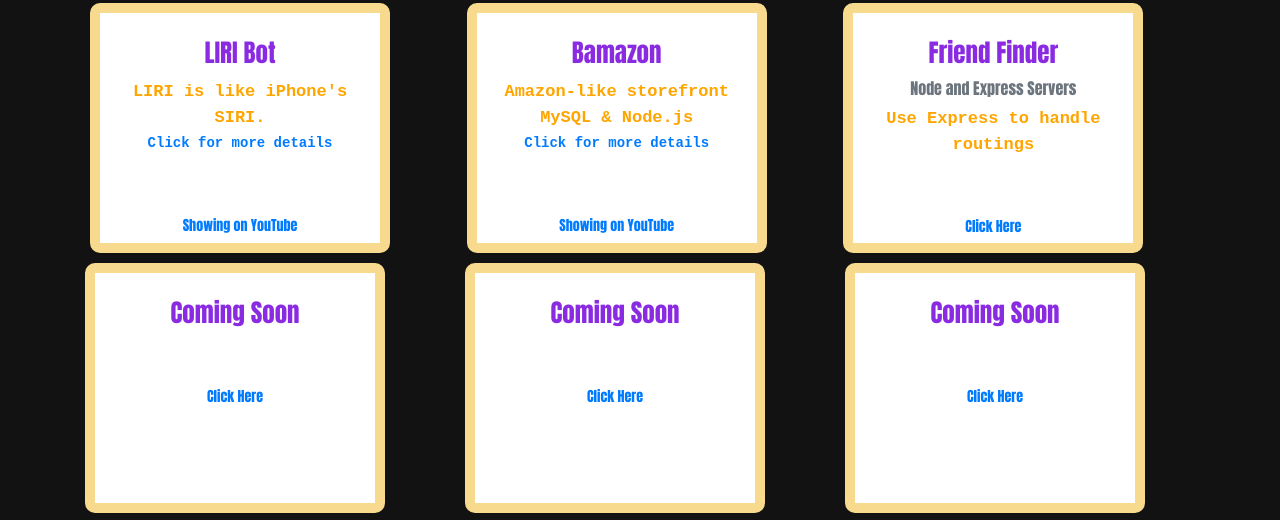
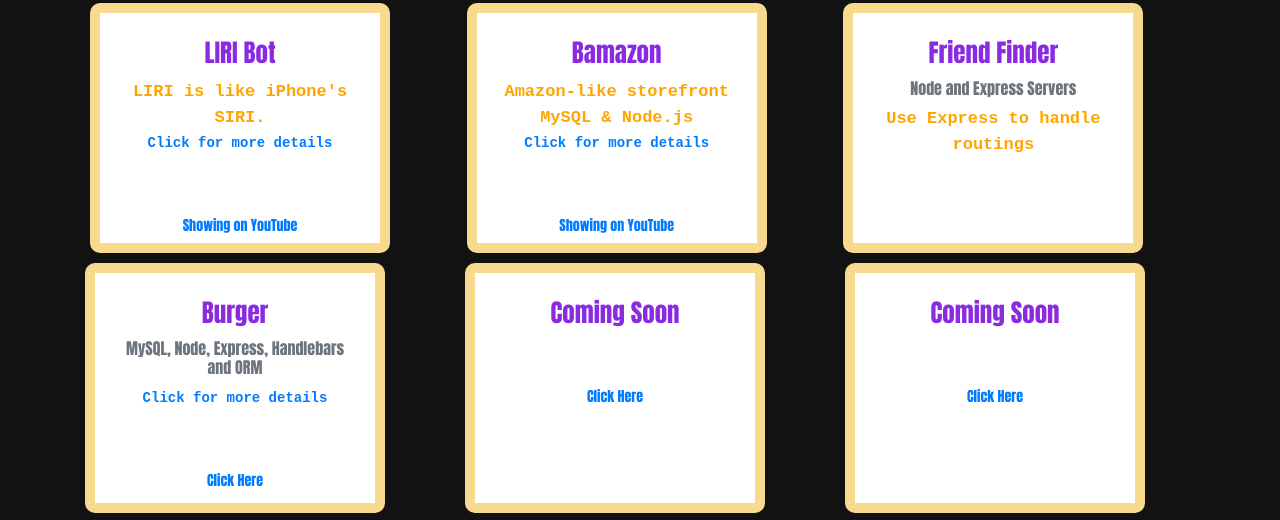
Before and after one commit to vlaw1217/Updated-Portfolio, a plain HTML site: page html/myPortfolio.html in a window 1280 px wide. Shown: the part 1251-1771 px from the top of the page. Drawn offline with nearby package versions, Linux system fonts and the light colour scheme.

Commit message:
added burger in portfolio

```diff
--- a/html/myPortfolio.html
+++ b/html/myPortfolio.html
@@ -165,19 +165,10 @@
                                     <h5 class="card-title">Friend Finder</h5>
                                     <h6 class="card-subtitle mb-2 text-muted">Node and Express Servers</h6>
                                     <p class="card-text">
-                                    Use Express to handle routings
-
-                                    </p>
-                                    <a href="https://hidden-headland-27691.herokuapp.com/" class="card-link">Click Here</a>
-
-                                    <!--<h5 class="card-title">Friend Finder</h5><br>
-                                    <h6 class="card-subtitle mb-2 text-muted">Node and Express Servers</h6>
-                                    <p class="card-text">
                                         Use Express to handle routings
 
                                     </p>
-                                    <a href="https://hidden-headland-27691.herokuapp.com/" class="card-link">Click
-                                        Here</a>-->
+                                    <a href="https://hidden-headland-27691.herokuapp.com/" class="card-link"></a>
 
                                 </div>
                             </div>
@@ -188,13 +179,16 @@
                             <div class="col-md-4">
                                 <div class="card" style="width: 300px; height:250px;">
                                     <div class="card-body">
-                                        <h5 class="card-title">Coming Soon</h5>
-                                        <h6 class="card-subtitle mb-2 text-muted"></h6>
+                                        <h5 class="card-title">Burger</h5>
+                                        <h6 class="card-subtitle mb-2 text-muted">MySQL, Node, Express, Handlebars and
+                                            ORM</h6>
                                         <p class="card-text">
-
+                                            <a href="https://vlaw1217.github.io/burger/" class="card-link">Click
+                                                for more details
+                                            </a>
 
                                         </p>
-                                        <a href="#" class="card-link">Click
+                                        <a href="https://guarded-shore-66302.herokuapp.com/" class="card-link">Click
                                             Here</a>
 
                                     </div>
```
Also changed, not shown: 1 other file.
